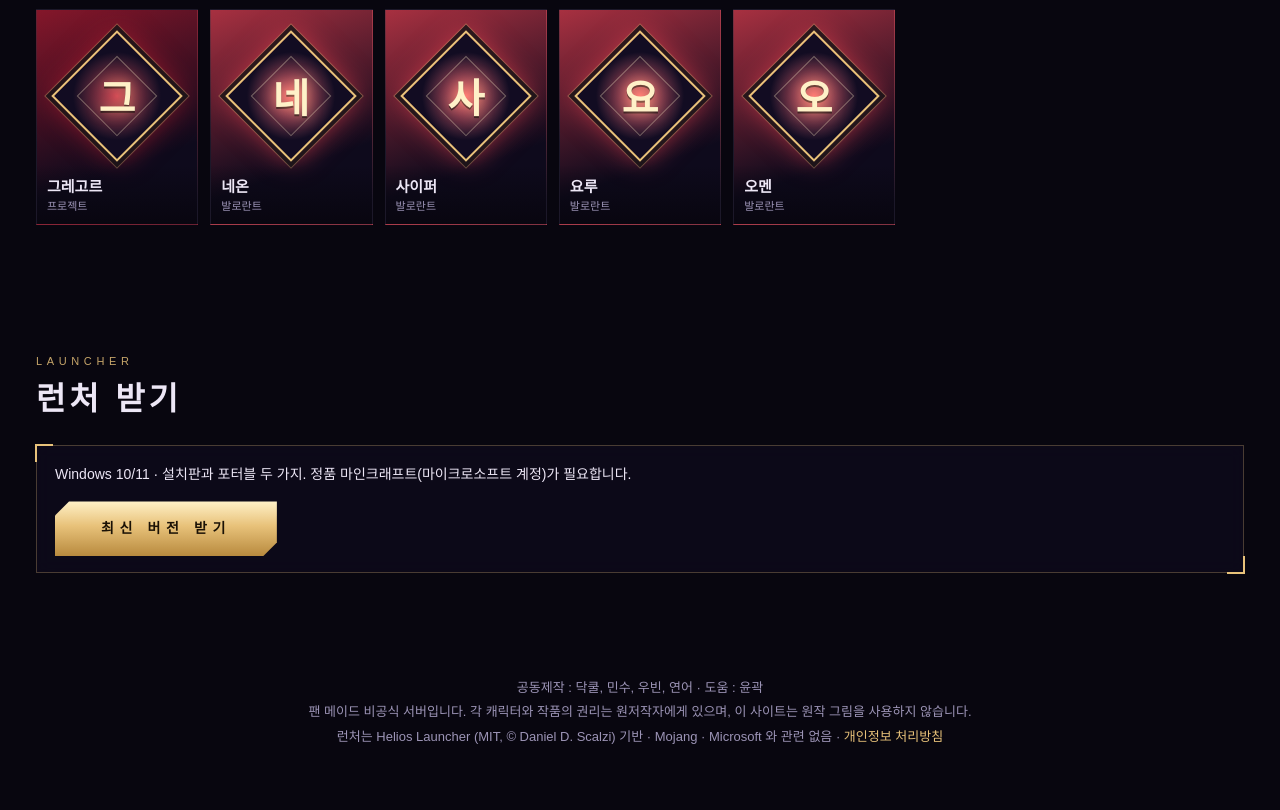
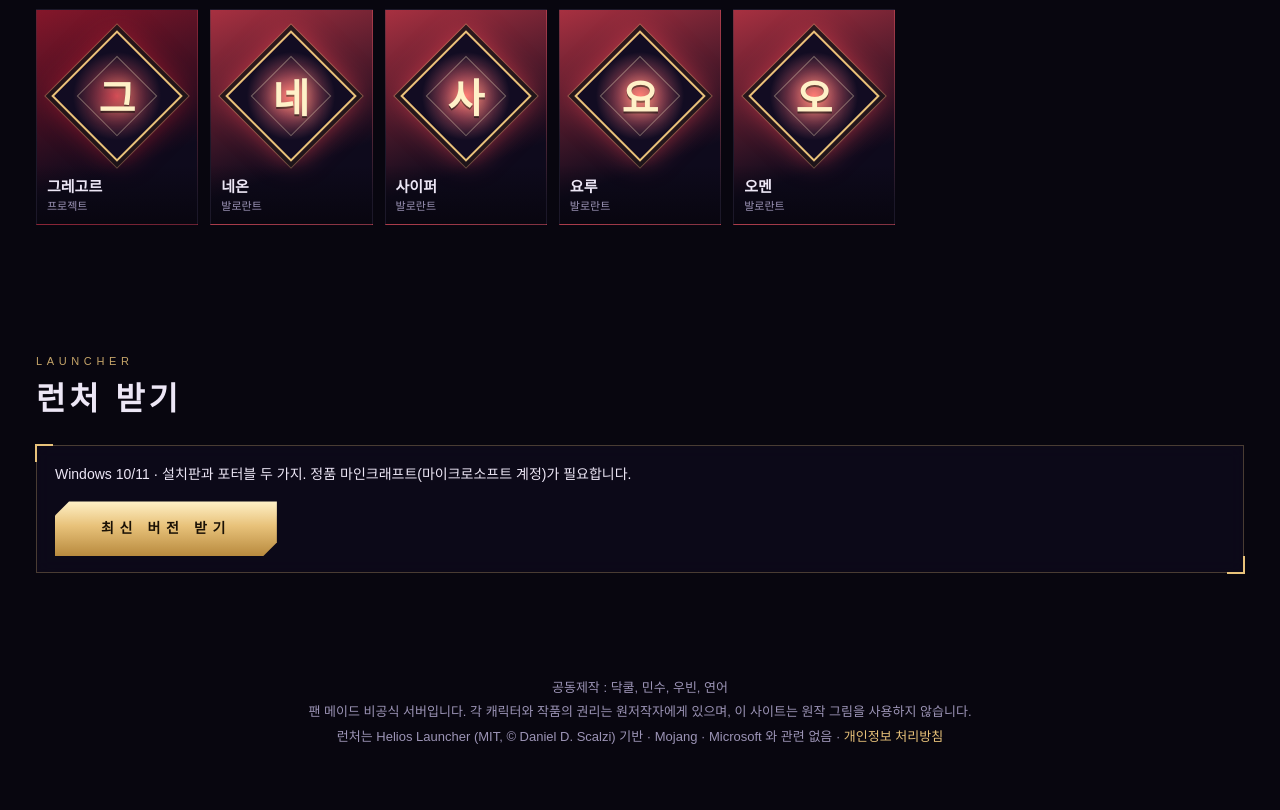
Before and after one commit to ekrznf/ekrznf.github.io, a plain HTML site: page index.html in a window 1280 px wide. Shown: the part 5091-5901 px from the top of the page. Drawn offline with Linux system fonts and the light colour scheme; a web font is replaced by a local one.

Commit message:
Update site

```diff
--- a/index.html
+++ b/index.html
@@ -158,7 +158,7 @@
 <aside class="detail" id="detail" aria-hidden="true"></aside>
 
 <footer>
-  공동제작 : 닥쿨, 민수, 우빈, 연어 · 도움 : 윤곽<br>
+  공동제작 : 닥쿨, 민수, 우빈, 연어<br>
   팬 메이드 비공식 서버입니다. 각 캐릭터와 작품의 권리는 원저작자에게 있으며, 이 사이트는 원작 그림을 사용하지 않습니다.<br>
   런처는 Helios Launcher (MIT, © Daniel D. Scalzi) 기반 · Mojang · Microsoft 와 관련 없음 · <a href="privacy.html">개인정보 처리방침</a>
 </footer>
```
